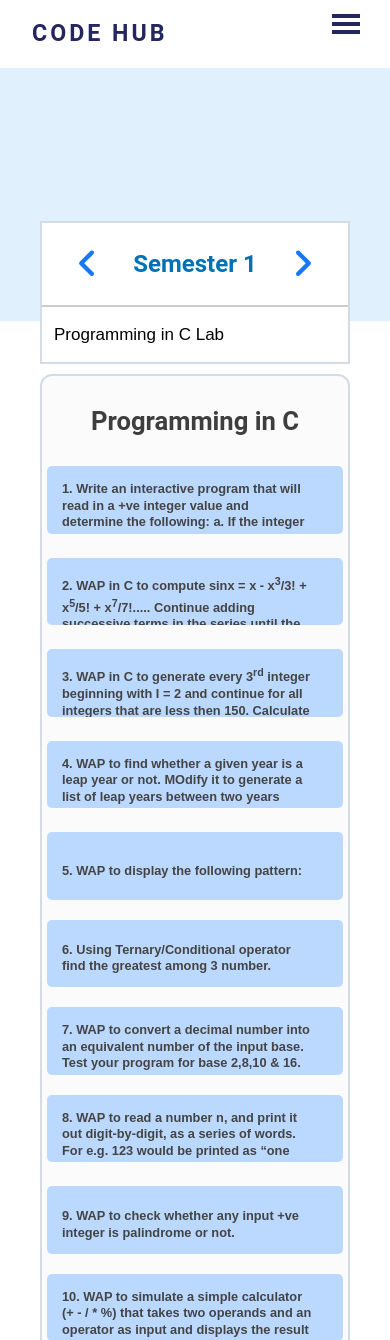
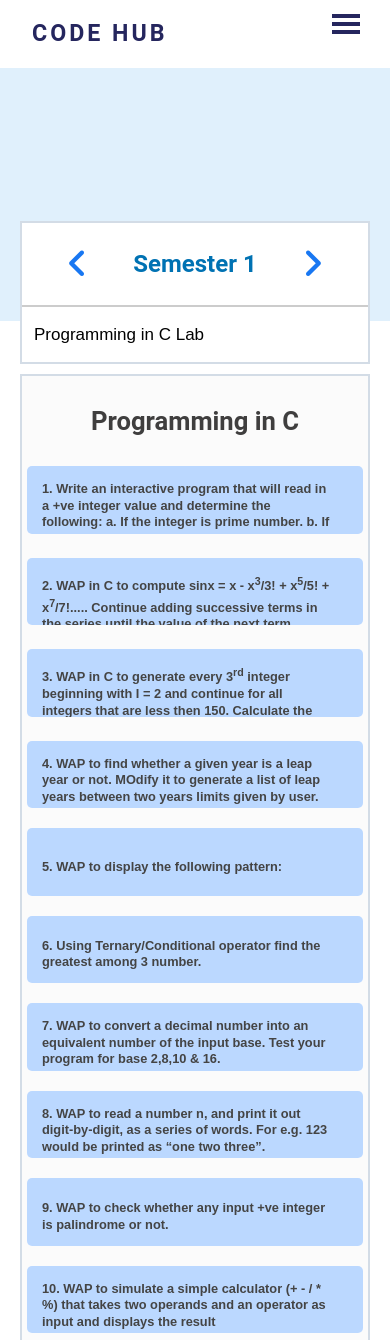
Before and after one commit to S-007-sushant/codelab, a PHP site: page /bca/semester1.html in a window 390 px wide. Shown: the top 1340 px of the page. Run offline with PHP 8.4, Linux system fonts and the light colour scheme; some libraries are stand-ins or nearby versions.

Commit message:
Add files via upload

```diff
--- a/style/semester2.css
+++ b/style/semester2.css
@@ -67,7 +67,6 @@ body{
     width: 70%;
     margin-left: 40px;
     background-color: #fbfbfb;
-    border-radius: 12px;
 }
 
 .select-semester{
@@ -146,10 +145,11 @@ td{
 a{
     text-decoration: none;
 }
-@media screen and (max-width:780px) {
+/* @media screen and (max-width:780px) { */
+@media screen and (max-width:1024px) {
     .solution-wrapper{
         flex-direction: column;
-        margin: -100px 40px 0 40px;
+        margin: -100px 20px 0 20px;
     }
     .s-w-right-content{
         width: 100%;
```
